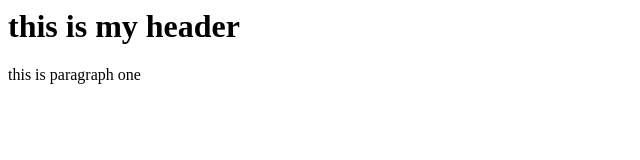
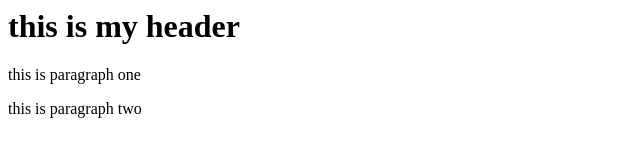
Before and after one commit to lama000/Myproject, a plain HTML site: page index.html in a window 1280 px wide. Shown: the whole page, without its empty margins (0-640 px from the left). Drawn offline with Linux system fonts and the light colour scheme.

Commit message:
Add files via upload

```diff
--- a/index.html
+++ b/index.html
@@ -5,6 +5,7 @@
 	<BODY>
 
 	<H1> this is my header </H1>
-		<p> this is paragraph one </p>
+	<p> this is paragraph one </p>
+	<p> this is paragraph two </p>
 	</BODY>
 </html>
```
